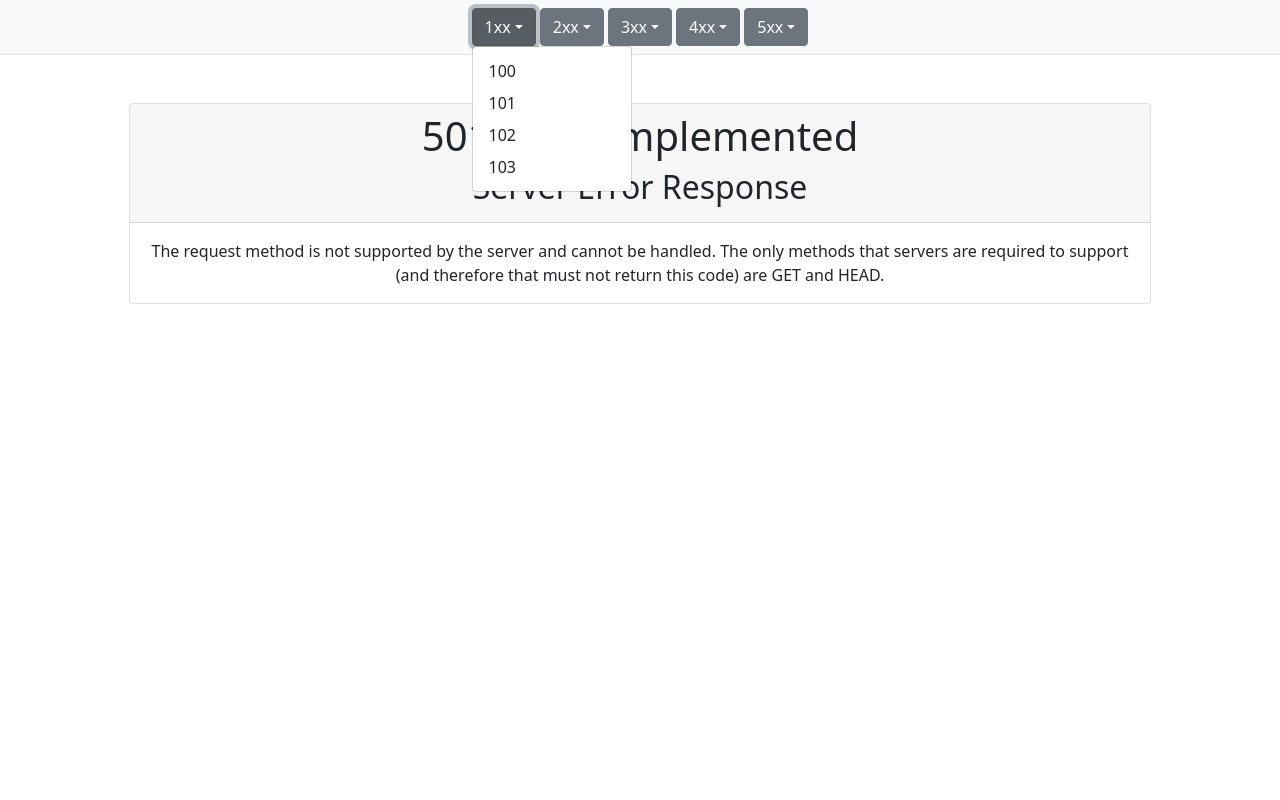
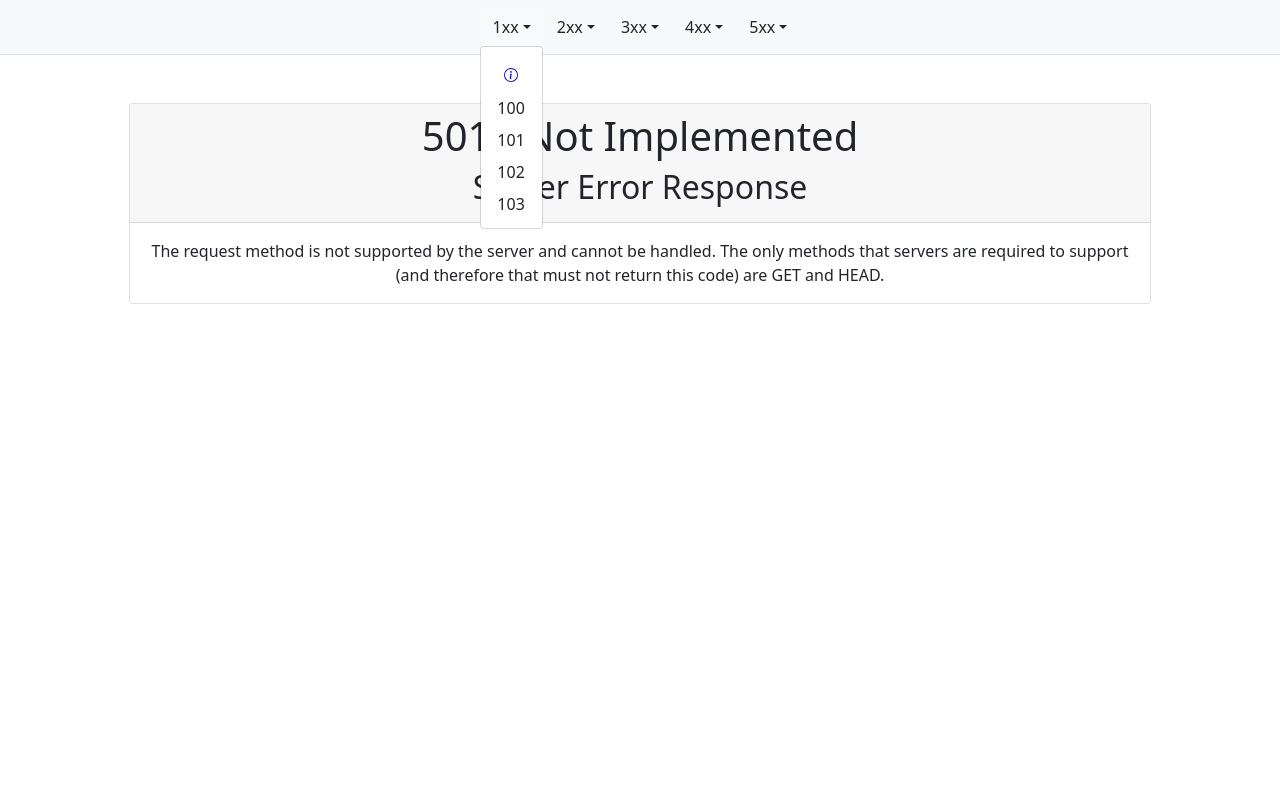
Before and after one commit to tom-saetran/sandbox, a React (Create React App) app: page /feed in a window 1280 px wide. Both pictures are taken after a click on the button "1xx". Shown: the top 800 px of the page. Built offline with nearby package versions, Linux system fonts and the light colour scheme.

Commit message:
some fixes here and there yay

```diff
--- a/src/App.css
+++ b/src/App.css
@@ -7,3 +7,18 @@ html {
     width: 0; /* Remove scrollbar space */
     background: transparent; /* Optional: just make scrollbar invisible */
 }
+
+.text-dimgray,
+.text-dimgrey {
+    color: dimgray !important;
+}
+
+.text-warm {
+    color: khaki !important;
+}
+
+.no-shadow,
+.no-shadow .btn-check:focus + .btn,
+.btn:focus {
+    box-shadow: none !important;
+}
--- a/src/components/HTTPStatus.jsx
+++ b/src/components/HTTPStatus.jsx
@@ -7,6 +7,7 @@ import Container from "react-bootstrap/Container"
 import ListGroup from "react-bootstrap/ListGroup"
 import ListGroupItem from "react-bootstrap/ListGroupItem"
 import codes from "../json/codes.json"
+import { Check2Circle, InfoCircle, QuestionCircle, XCircle } from "react-bootstrap-icons"
 
 class HTTPStatus extends React.Component {
     state = {
@@ -27,6 +28,14 @@ class HTTPStatus extends React.Component {
             })
     }
 
+    icon = {
+        info: <InfoCircle color="blue" />,
+        success: <Check2Circle color="green" />,
+        redirect: <QuestionCircle color="purple" />,
+        clientError: <XCircle color="orange" />,
+        serverError: <XCircle color="red" />
+    }
+
     render() {
         return (
             <Container fluid>
@@ -36,8 +45,14 @@ class HTTPStatus extends React.Component {
                     <Row className="pt-5 text-center justify-content-center">
                         <Col sm={10}>
                             <Card className="">
-                                <Card.Header onContextMenu={e => e.preventDefault()}>
-                                    <h1 className="">{codes[this.state.code].number + " - " + codes[this.state.code].name}</h1>
+                                <Card.Header>
+                                    <h1 className="">
+                                        {this.state.code[0] === "1" && this.icon.info}
+                                        {this.state.code[0] === "2" && this.icon.success}
+                                        {this.state.code[0] === "3" && this.icon.redirect}
+                                        {this.state.code[0] === "4" && this.icon.clientError}
+                                        {this.state.code[0] === "5" && this.icon.serverError} {codes[this.state.code].number} - {codes[this.state.code].name}
+                                    </h1>
                                     <h2 className="">{codes[this.state.code].type}</h2>
                                 </Card.Header>
 
--- a/src/components/NavBar.jsx
+++ b/src/components/NavBar.jsx
@@ -1,34 +1,44 @@
 import React from "react"
 import { withRouter } from "react-router"
-import NavDropdown from "react-bootstrap/NavDropdown"
 import Dropdown from "react-bootstrap/Dropdown"
 import Navbar from "react-bootstrap/Navbar"
 import * as Router from "react-router-dom"
+import * as Icon from "react-bootstrap-icons"
 
 class NavBar extends React.Component {
     render() {
         return (
             <Navbar className="d-flex justify-content-center border-bottom" bg="light" expand="lg">
-                <Dropdown title="1xx" className="pe-1">
-                    <Dropdown.Toggle variant="secondary">1xx</Dropdown.Toggle>
-                    <Dropdown.Menu>
-                        <NavDropdown.Item as={Router.NavLink} to="/status/100">
+                <Dropdown className="">
+                    <Dropdown.Toggle className="text-dark no-shadow" variant="light">
+                        1xx
+                    </Dropdown.Toggle>
+                    <Dropdown.Menu className="text-center" style={{ minWidth: "63px" }}>
+                        <Dropdown.Header>
+                            <Icon.InfoCircle color="blue" />
+                        </Dropdown.Header>
+                        <Dropdown.Item as={Router.NavLink} to="/status/100">
                             100
-                        </NavDropdown.Item>
-                        <NavDropdown.Item as={Router.NavLink} to="/status/101">
+                        </Dropdown.Item>
+                        <Dropdown.Item as={Router.NavLink} to="/status/101">
                             101
-                        </NavDropdown.Item>
-                        <NavDropdown.Item as={Router.NavLink} to="/status/102">
+                        </Dropdown.Item>
+                        <Dropdown.Item as={Router.NavLink} to="/status/102">
                             102
-                        </NavDropdown.Item>
-                        <NavDropdown.Item as={Router.NavLink} to="/status/103">
+                        </Dropdown.Item>
+                        <Dropdown.Item as={Router.NavLink} to="/status/103">
                             103
-                        </NavDropdown.Item>
+                        </Dropdown.Item>
                     </Dropdown.Menu>
                 </Dropdown>
-                <Dropdown className="pe-1">
-                    <Dropdown.Toggle variant="secondary">2xx</Dropdown.Toggle>
-                    <Dropdown.Menu>
+                <Dropdown className="">
+                    <Dropdown.Toggle className="text-dark no-shadow" variant="light">
+                        2xx
+                    </Dropdown.Toggle>
+                    <Dropdown.Menu className="text-center" style={{ minWidth: "63px" }}>
+                        <Dropdown.Header>
+                            <Icon.Check2Circle color="green" />
+                        </Dropdown.Header>
                         <Dropdown.Item as={Router.NavLink} to="/status/200">
                             200
                         </Dropdown.Item>
@@ -61,9 +71,14 @@ class NavBar extends React.Component {
                         </Dropdown.Item>
                     </Dropdown.Menu>
                 </Dropdown>
-                <Dropdown className="pe-1">
-                    <Dropdown.Toggle variant="secondary">3xx</Dropdown.Toggle>
-                    <Dropdown.Menu>
+                <Dropdown className="">
+                    <Dropdown.Toggle className="text-dark no-shadow" variant="light">
+                        3xx
+                    </Dropdown.Toggle>
+                    <Dropdown.Menu className="text-center" style={{ minWidth: "63px" }}>
+                        <Dropdown.Header>
+                            <Icon.QuestionCircle color="purple" />
+                        </Dropdown.Header>
                         <Dropdown.Item as={Router.NavLink} to="/status/300">
                             300
                         </Dropdown.Item>
@@ -93,9 +108,14 @@ class NavBar extends React.Component {
                         </Dropdown.Item>
                     </Dropdown.Menu>
                 </Dropdown>
-                <Dropdown className="pe-1">
-                    <Dropdown.Toggle variant="secondary">4xx</Dropdown.Toggle>
-                    <Dropdown.Menu>
+                <Dropdown className="">
+                    <Dropdown.Toggle className="text-dark no-shadow" variant="light">
+                        4xx
+                    </Dropdown.Toggle>
+                    <Dropdown.Menu className="text-center" style={{ minWidth: "63px" }}>
+                        <Dropdown.Header>
+                            <Icon.XCircle color="orange" />
+                        </Dropdown.Header>
                         <Dropdown.Item as={Router.NavLink} to="/status/400">
                             400
                         </Dropdown.Item>
@@ -186,8 +206,13 @@ class NavBar extends React.Component {
                     </Dropdown.Menu>
                 </Dropdown>
                 <Dropdown>
-                    <Dropdown.Toggle variant="secondary">5xx</Dropdown.Toggle>
-                    <Dropdown.Menu>
+                    <Dropdown.Toggle className="text-dark no-shadow" variant="light">
+                        5xx
+                    </Dropdown.Toggle>
+                    <Dropdown.Menu className="text-center" style={{ minWidth: "63px" }}>
+                        <Dropdown.Header>
+                            <Icon.XCircle color="red" />
+                        </Dropdown.Header>
                         <Dropdown.Item as={Router.NavLink} to="/status/500">
                             500
                         </Dropdown.Item>
```
